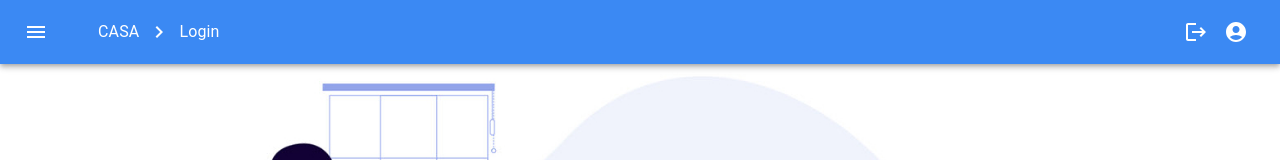
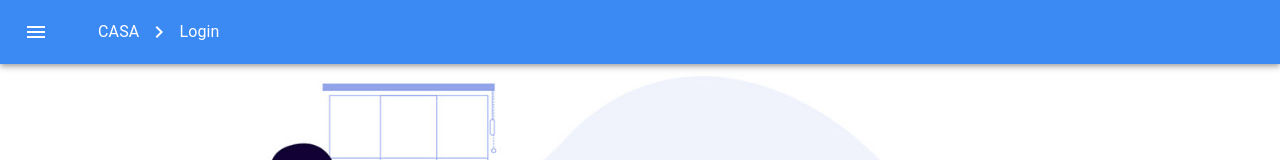
Before and after one commit to casa-business-manager/CASA, a React (Create React App) app in the folder frontend/: page /login in a window 1280 px wide. Shown: the top 160 px of the page. Built offline with nearby package versions, Linux system fonts and the light colour scheme; what reagraph would draw is missing.

Commit message:
no user icons on navbar for login page

```diff
--- a/frontend/src/NavBar/NavBar.jsx
+++ b/frontend/src/NavBar/NavBar.jsx
@@ -47,6 +47,7 @@ const addOrganizationNameIfOrganizationId = (
 const NavBar = ({}) => {
 	const navigate = useNavigate();
 	const [organizations, setOrganizations] = useContext(OrganizationsContext);
+	// values from recognizedPathWordsToNavbarWords
 	const [navbarLinks, setNavbarLinks] = useState([]);
 
 	const location = useLocation();
@@ -127,12 +128,16 @@ const NavBar = ({}) => {
 				))}
 				<Box sx={{ flexGrow: 1 }} />
 				{/* Log out and Account buttons. Must make them white manualluy */}
+				{navbarLinks.find((link) => link.name === "Login") ? null : (
+					<>
 						<IconButton onClick={handleLogout}>
 							<LogoutIcon sx={{ color: "#fff" }} />
 						</IconButton>
 						<IconButton onClick={handleAccountButton}>
 							<AccountCircleIcon sx={{ color: "#fff" }} />
 						</IconButton>
+					</>
+				)}
 			</Toolbar>
 		</AppBar>
 	);
```
Lines whose indentation alone changed are shown as unchanged.
